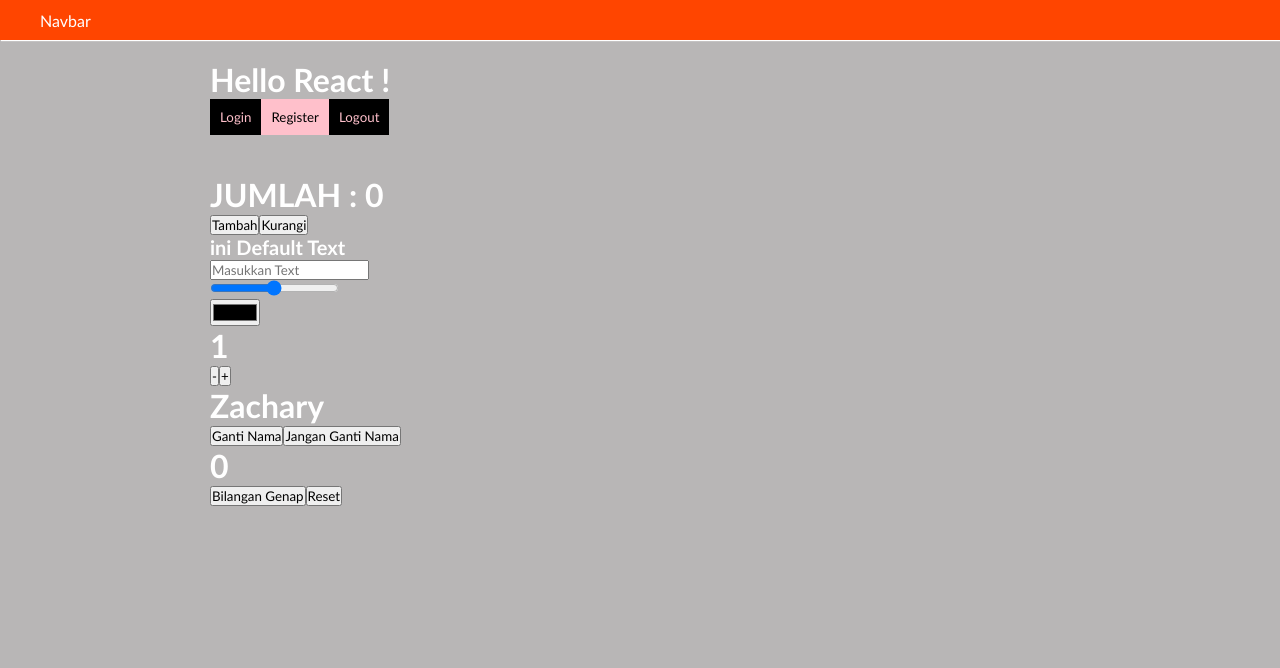
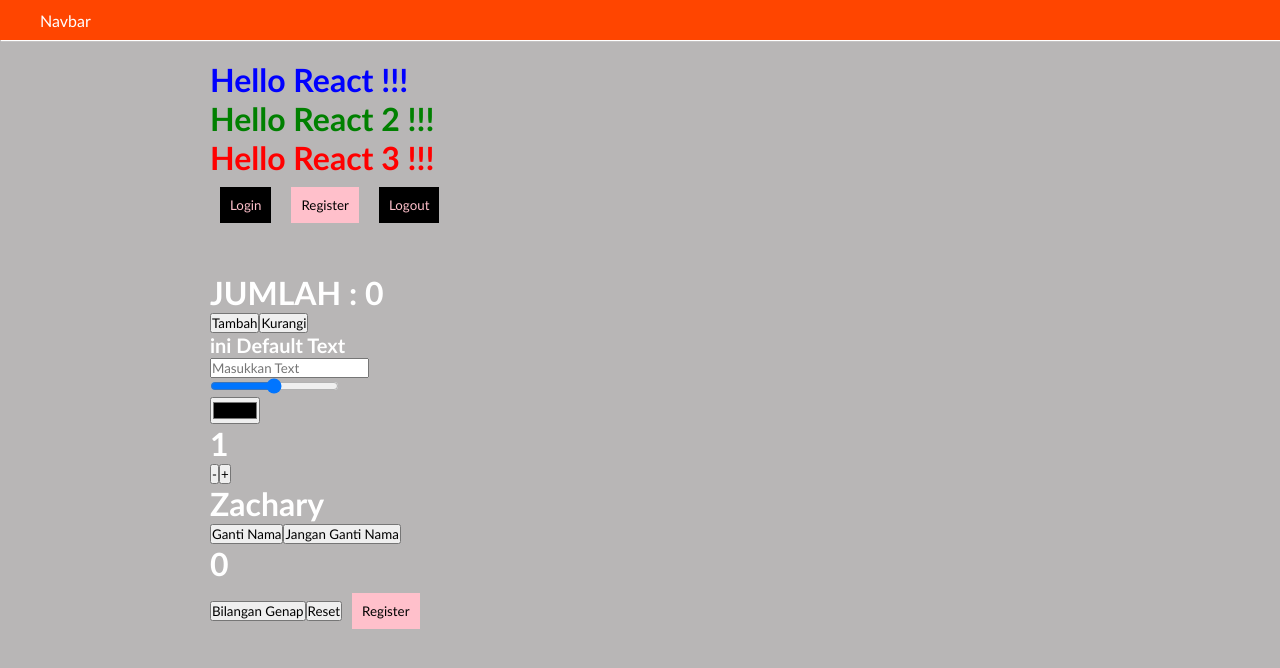
Before and after one commit to Zacharylutfyr/bootcamp-online, a React (Create React App) app: page / in a window 1280 px wide. Shown: the top 668 px of the page. Built offline with nearby package versions, Linux system fonts and the light colour scheme; the HTML template or start-up script is replaced by a standard one.

Commit message:
"Add Title"

```diff
--- a/src/components/Hello/HelloReact.jsx
+++ b/src/components/Hello/HelloReact.jsx
@@ -1,14 +1,38 @@
 import React from 'react';
 import MyButton from '../MyButton/MyButton';
+import Title from '../Title/Title';
 
 const HelloReact = () => {
   return (
     <>
       <div className='container'>
-        <h1>Hello React !</h1>
-        <MyButton content={"Login"} bgColor={"black"} color={"pink"} />
-        <MyButton content={"Register"} bgColor={"pink"} color={"black"}/>
-        <MyButton content={"Logout"} bgColor={"black"} color={"pink"} />
+        <Title title={"Hello React !!!"} color={'blue'}/>
+        <Title title={"Hello React 2 !!!"} color={'green'}/>
+        <Title title={"Hello React 3 !!!"} color={'red'}/>
+        <MyButton
+          content={'Login'}
+          bgColor={'black'}
+          color={'pink'}
+          onClick={() => {
+            alert('Login Berhasil');
+          }}
+        />
+        <MyButton
+          content={'Register'}
+          bgColor={'pink'}
+          color={'black'}
+          onClick={() => {
+            alert('Kembali ke Login');
+          }}
+        />
+        <MyButton
+          content={'Logout'}
+          bgColor={'black'}
+          color={'pink'}
+          onClick={() => {
+            alert('Silahkan Logout');
+          }}
+        />
       </div>
     </>
   );
--- a/src/components/MyButton/MyButton.jsx
+++ b/src/components/MyButton/MyButton.jsx
@@ -9,8 +9,11 @@ const MyButton = props => {
           border: 'none',
           outline: 'none',
           color: props.color,
-          padding :'10px'
-        }}>
+          padding :'10px',
+          margin:'10px'
+        }}
+        onClick={props.onClick}
+        >
         {props.content}
       </button>
     </>
--- a/src/components/States/States.jsx
+++ b/src/components/States/States.jsx
@@ -1,4 +1,5 @@
 import React, { useState, useEffect } from 'react';
+import MyButton from '../MyButton/MyButton';
 
 const States = () => {
   const [statee, setState] = useState(0);
@@ -108,6 +109,14 @@ const States = () => {
             }}>
             Reset
           </button>
+          <MyButton
+            content={'Register'}
+            bgColor={'pink'}
+            color={'black'}
+            onClick={() => {
+              alert('Kembali ke Login');
+            }}
+          />
         </div>
       </div>
     </>
--- /dev/null
+++ b/src/components/Title/Title.jsx
@@ -0,0 +1,12 @@
+import React from 'react';
+
+const Title = props => {
+  return (
+    <>
+      <h1 style={{
+        color: props.color }}>{props.title}</h1>
+    </>
+  );
+};
+
+export default Title;
```
